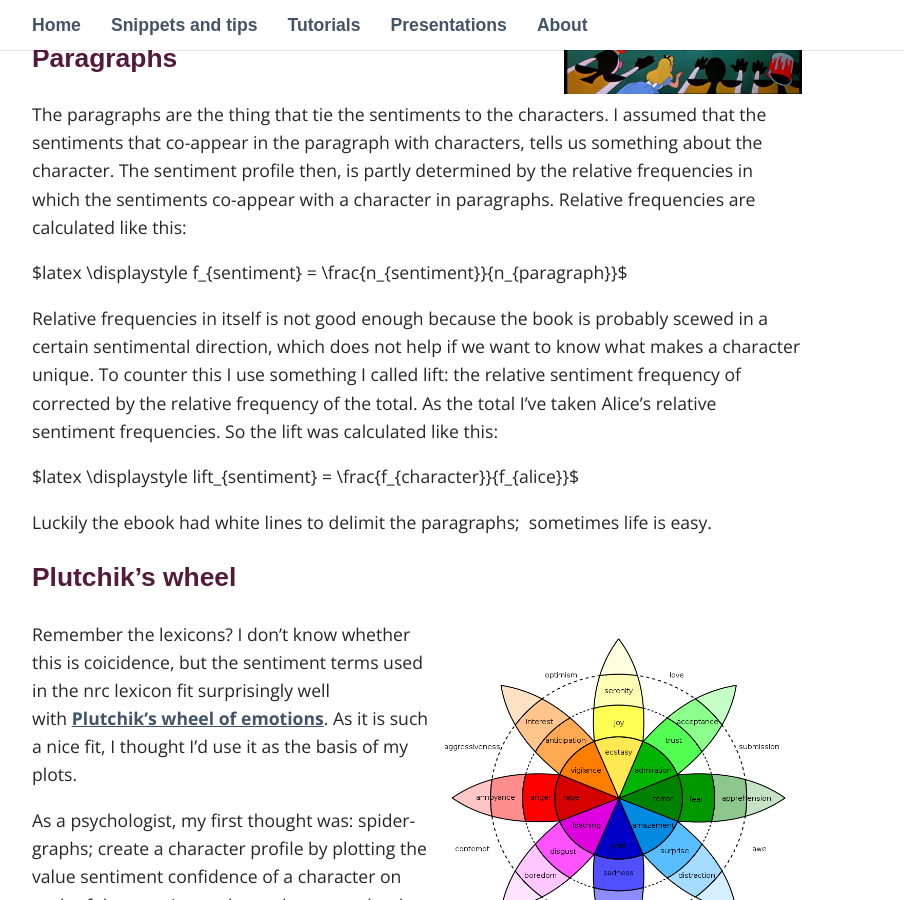
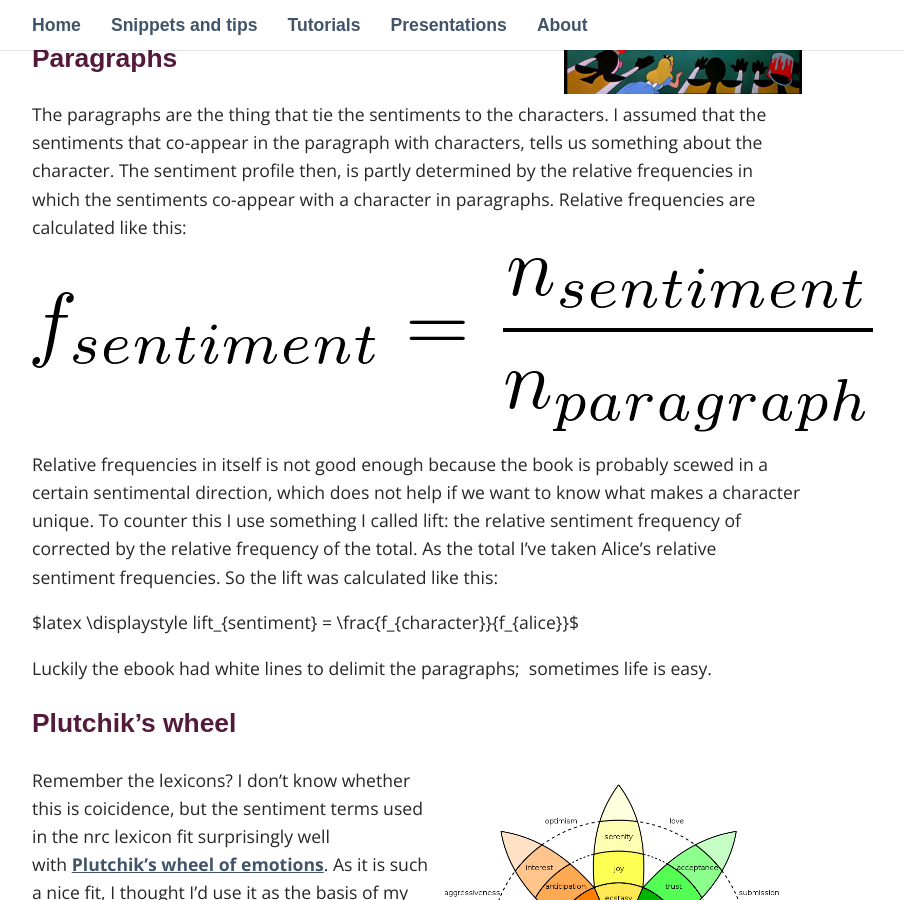
Before and after one commit to mark-me/mark-me.github.io, a Jekyll site: the page built from _pages/tutorials/mining-alices-wonderland/mining-alices-wonderland.md, in a window 1280 px wide and 900 px high, scrolled down 1777 px. Shown: the whole window, without its empty margins (223-1127 px from the left). Built offline with Jekyll 4.4.1, drawn with Linux system fonts in a browser that asks for light colours; some web fonts are replaced.

Commit message:
WordPress migration

```diff
--- a/_pages/tutorials/mining-alices-wonderland/mining-alices-wonderland.md
+++ b/_pages/tutorials/mining-alices-wonderland/mining-alices-wonderland.md
@@ -33,7 +33,7 @@
 
 The paragraphs are the thing that tie the sentiments to the characters. I assumed that the sentiments that co-appear in the paragraph with characters, tells us something about the character. The sentiment profile then, is partly determined by the relative frequencies in which the sentiments co-appear with a character in paragraphs. Relative frequencies are calculated like this:
 
-$latex \displaystyle f_{sentiment} = \frac{n_{sentiment}}{n_{paragraph}}$
+<img src="/_pages/tutorials/mining-alices-wonderland/formula-freq-sentiment.png" alt="Lift sentiment formula" width="841" height="174" align="center"/>
 
 Relative frequencies in itself is not good enough because the book is probably scewed in a certain sentimental direction, which does not help if we want to know what makes a character unique. To counter this I use something I called lift: the relative sentiment frequency of corrected by the relative frequency of the total. As the total I've taken Alice's relative sentiment frequencies. So the lift was calculated like this:
 
```
Also changed, not shown: _pages/tutorials/mining-alices-wonderland/formula-freq-sentiment.png (added).
